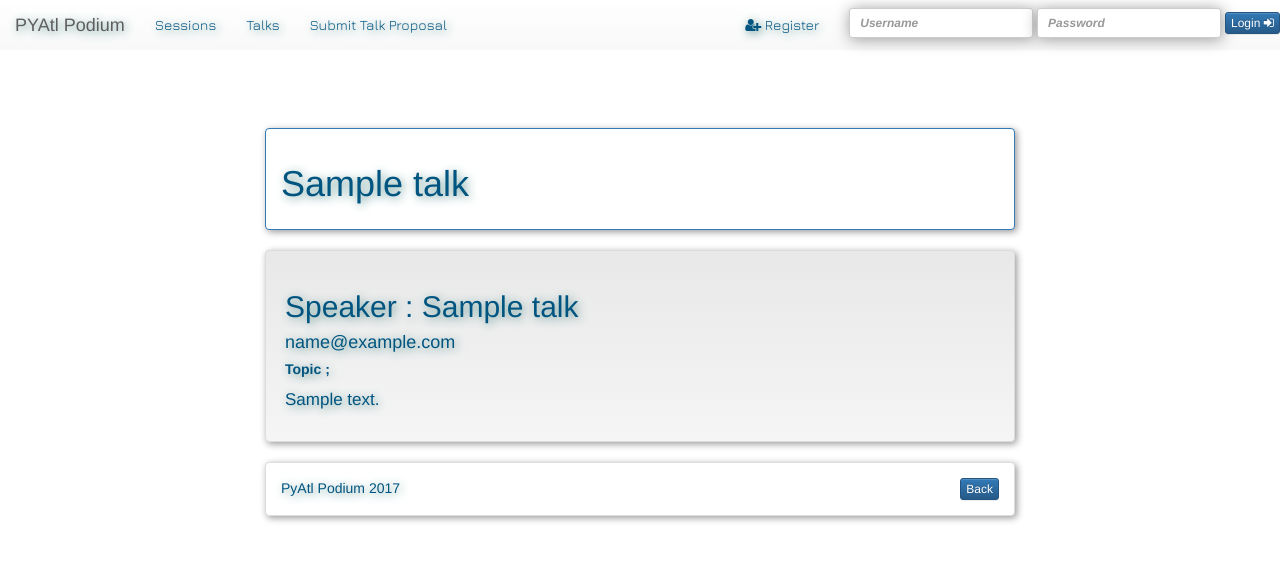
After one commit to pyatl/podium-django, a Django app: template podium/talks/templates/talks/talk_detail.html in a window 1280 px wide. The commit adds this page. Shown: the top 561 px of the page. Run offline with Django 3.2, Linux system fonts and the light colour scheme; the template is opened without the code that fills it: values that come from a table or form of the project are taken from there, others are empty; tables that the repository leaves empty hold one stand-in row (values such as "Sample post"); data that the repository does not hold is empty; parts of the project's set-up code (start-up, migrations or seed data) failed here and were passed over; some libraries are stand-ins or nearby versions.

Commit message:
Add Talks Section - Add html files, modify views, talks urls, and navbar. Resolves #4.

```diff
--- a/podium/talks/models.py
+++ b/podium/talks/models.py
@@ -21,7 +21,7 @@ class Talk(models.Model):
         default='S')
 
     def get_absolute_url(self):
-        return reverse('talks-talks-id', args=[self.id])
+        return reverse('talks-talk-id', args=[self.id])
 
     def __str__(self):
         return self.speaker_name
--- /dev/null
+++ b/podium/talks/templates/talks/talk_detail.html
@@ -0,0 +1,44 @@
+{% extends "base.html" %}
+{%load crispy_forms_tags%}
+
+{% block content %}
+<div class="container">
+		<div class="row ">
+			<div class="
+				col-xs-12
+				col-sm-10 col-sm-push-1
+				col-md-8 col-md-push-2
+				col-lg-8 col-lg-push-2
+				" >
+
+				<div class="panel panel-primary shadow">
+				  <div class="panel-body ">
+				    <h1>{{talk.title}}</h1>
+				  </div>
+				  </div>
+				<div class="well shadow">
+				 <h2>Speaker : {{talk.speaker_name}}</h2>
+				 <h4>{{talk.speaker_email}}</h4>
+				 {%if user.is_staff %}
+				 <h5><i><b> Status : {{talk.status}}</b></i></h5>
+				 {%endif%}
+				 {%for i in talk.sessions_available.all%}
+				 <h5><b>Date : Thurs. {{i.date}}</b></h5>
+				 {%endfor%}
+				 <h5><b>Topic ;</b></h5>
+				 <p id="details_p" >{{talk.description}}</p>
+				 </div>
+			<div class="panel panel-default shadow">
+				<div class="panel-body">
+					PyAtl Podium 2017
+
+			<div id="details_button" class="btn btn-primary btn-xs ">
+			<a href="#" onClick="history.go(-1);return true;">Back</a>
+				</div>
+			</div>
+			</div>
+		</div>
+	</div>
+</div>
+
+{% endblock %}
--- a/podium/talks/urls.py
+++ b/podium/talks/urls.py
@@ -7,5 +7,6 @@ urlpatterns = [
     url(r'^sessions/$', views.session_list_view, name='talks-sessions'),
     url(r'^sessions/(\d+)/$', views.session_talk_list_view,
         name='talks-sessions-id'),
-    url(r'^talks/(\d+)/$', views.talk_detail_view, name='talks-talks-id'),
+    url(r'^talks/(\d+)/$', views.talk_detail_view, name='talks-talk-id'),
+    url(r'^talks/$', views.talk_list_view, name='talk-list'),
 ]
--- a/templates/nav.html
+++ b/templates/nav.html
@@ -1,6 +1,8 @@
-<nav class="navbar navbar-default navbar-fixed-top"><!-- NAV-TYPE -->
+<nav class="navbar navbar-default navbar-fixed-top">
+    <!-- NAV-TYPE -->
 
-    <div class="container-fluid"><!-- CONTAINER -->
+    <div class="container-fluid">
+        <!-- CONTAINER -->
 
         <!-- BRAND/MOBILE MENU  -->
         <!-- Brand and toggle get grouped for better mobile display -->
@@ -28,6 +30,7 @@
             <ul class="nav navbar-nav">
                 <!-- <li ><a href="{%url 'index'%}">Home <span class="sr-only">(current)</span></a></li> -->
                 <li><a href="{%url 'talks-sessions'%}">Sessions</a></li>
+                <li><a href="{%url 'talk-list'%}">Talks</a></li>
                 <li><a href="{%url 'talks-submit'%}">Submit Talk Proposal</a></li>
                 <!-- ADMIN LINK-->
                 {%if request.user.is_authenticated and request.user.is_staff %}
@@ -42,51 +45,46 @@
                 {% if request.user.is_authenticated %}
                 <li>
                     <a href='{% url "auth_logout" %}'>
-            <i class="fa fa-user"></i>
-            &nbsp;{{user}}&nbsp;Logout&nbsp;
+                        <i class="fa fa-user"></i> &nbsp;{{user}}&nbsp;Logout&nbsp;
                         <i class="fa fa-sign-out"></i>
                     </a>
                 </li>
 
-        {% else %}
-              {%if "/accounts/register" not in request.get_full_path %}
+                {% else %} {%if "/accounts/register" not in request.get_full_path %}
                 <li class=""><a href="{% url 'registration_register' %}"><i class="fa fa-user-plus"></i>
                 Register<span class="sr-only">(current)</span></a></li>
 
-              {% endif %}
-        {% endif %}
-
-        {% if not request.user.is_authenticated and "/accounts/login" not in request.get_full_path %}
-        {% if not request.user.is_authenticated and "/accounts/register" not in request.get_full_path %}
+                {% endif %} {% endif %} {% if not request.user.is_authenticated and "/accounts/login" not in request.get_full_path %} {% if not request.user.is_authenticated and "/accounts/register" not in request.get_full_path %}
                 <form class="navbar-form navbar-right " method="POST" action="{% url 'auth_login'%}">
                     {%csrf_token%}
 
                     <div class="form-group">
 
-              <input type="username" class="form-control input-sm" name="username" placeholder='Username'/>
+                        <input type="username" class="form-control input-sm" name="username" placeholder='Username' />
                     </div>
 
                     <div class="form-group">
-              <input type="password" class="form-control input-sm" name="password" placeholder='Password'/>
+                        <input type="password" class="form-control input-sm" name="password" placeholder='Password' />
 
                         <button class="btn btn-primary btn-xs" type="submit">Login <i class="fa fa-sign-in"></i></button>
 
                     </div>
 
                 </form>
-        {%endif%}
-        {%endif%}
+                {%endif%} {%endif%}
 
                 <!-- END LOGIN/LOGOUT -->
 
             </ul>
             <!-- END RIGHT SIDE NAVBAR -->
 
-    </div><!-- /.navbar-collapse -->
+        </div>
+        <!-- /.navbar-collapse -->
 
         <!-- END NAV-BODY -->
 
-  </div><!-- /.container-fluid -->
+    </div>
+    <!-- /.container-fluid -->
 
     <!-- END CONTAINER -->
 
```
Also changed, not shown: podium/talks/templates/talks/talks.html (added, +34 -0 lines), podium/talks/views.py (+15 -3 lines), 1 other file. Lines whose indentation alone changed are shown as unchanged.
